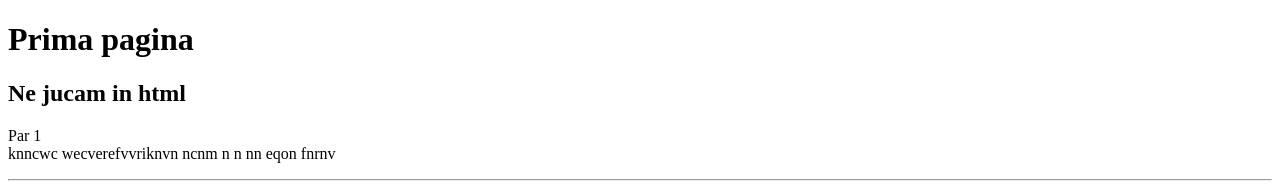
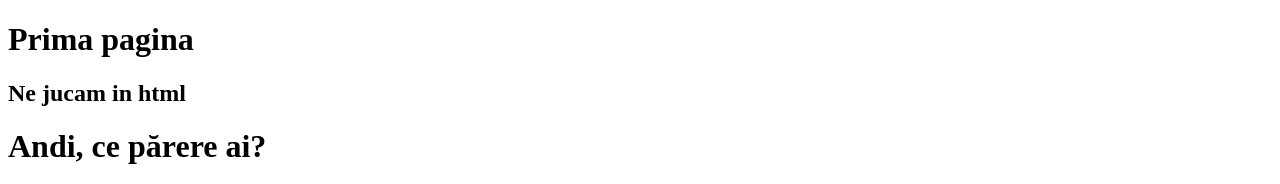
Before and after one commit to B01RADU/MySite, a plain HTML site: page index.html in a window 1280 px wide. Shown: the top 184 px of the page. Drawn offline with Linux system fonts and the light colour scheme.

Commit message:
Update index.html

```diff
--- a/index.html
+++ b/index.html
@@ -17,6 +17,7 @@
 
 	<h1>Prima pagina</h1>
 	<h2>Ne jucam in html</h2>
+	<h1>Andi, ce părere ai?</h1>
 
 	<p>Par 1<br> knncwc	wecverefvvriknvn ncnm n n nn eqon fnrnv</p>
 	<hr>
```
